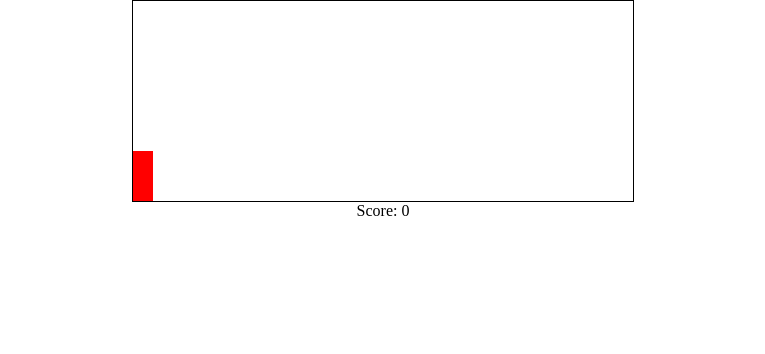
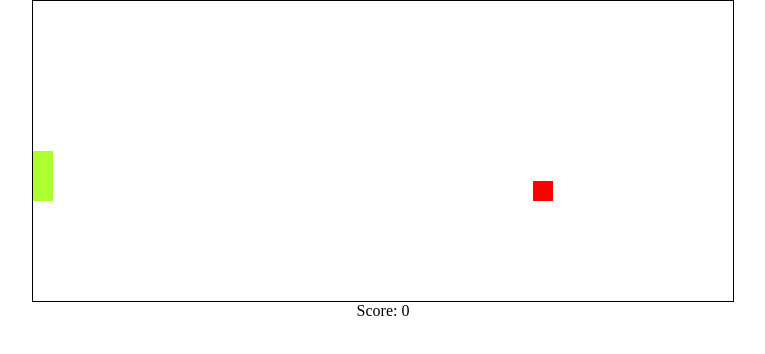
Before and after one commit to IvanPotgieter01/ivanpotgieter01.github.io, a plain HTML site: page gamePage.html in a window 1280 px wide. Shown: the whole page, without its empty margins (257-1022 px from the left). Drawn offline with Linux system fonts and the light colour scheme.

Commit message:
Game Edit: Size and Colours.

```diff
--- a/style.css
+++ b/style.css
@@ -5,8 +5,8 @@
 }
 
 .game {
-    width: 500px;
-    height: 200px;
+    width: 700px;
+    height: 300px;
     border: 1px solid black;
     margin: auto;
 }
@@ -14,7 +14,7 @@
 #character {
     width: 20px;
     height: 50px;
-    background-color: red;
+    background-color: greenyellow;
     position: relative;
     top: 150px;
 }
@@ -42,7 +42,7 @@
 }
 
 #block {
-    background-color: blue;
+    background-color: red;
     width: 20px;
     height: 20px;
     position: relative;
```
